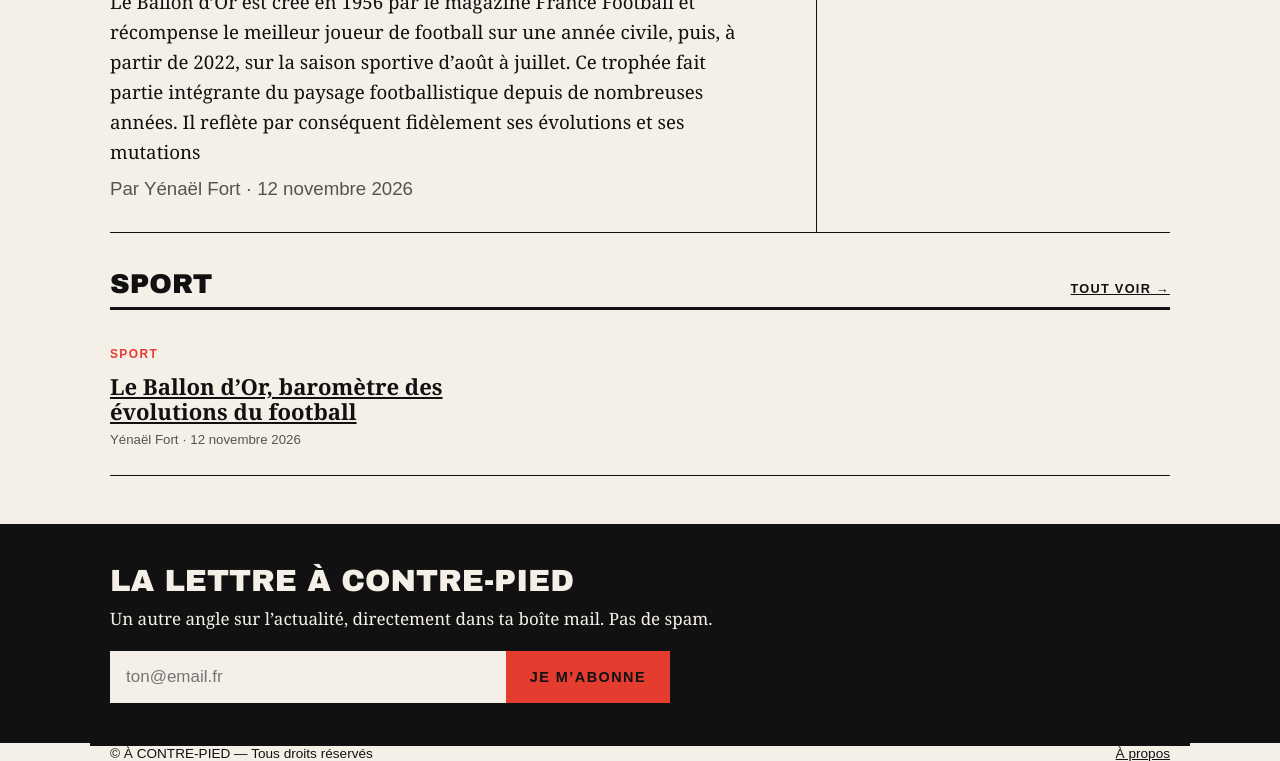
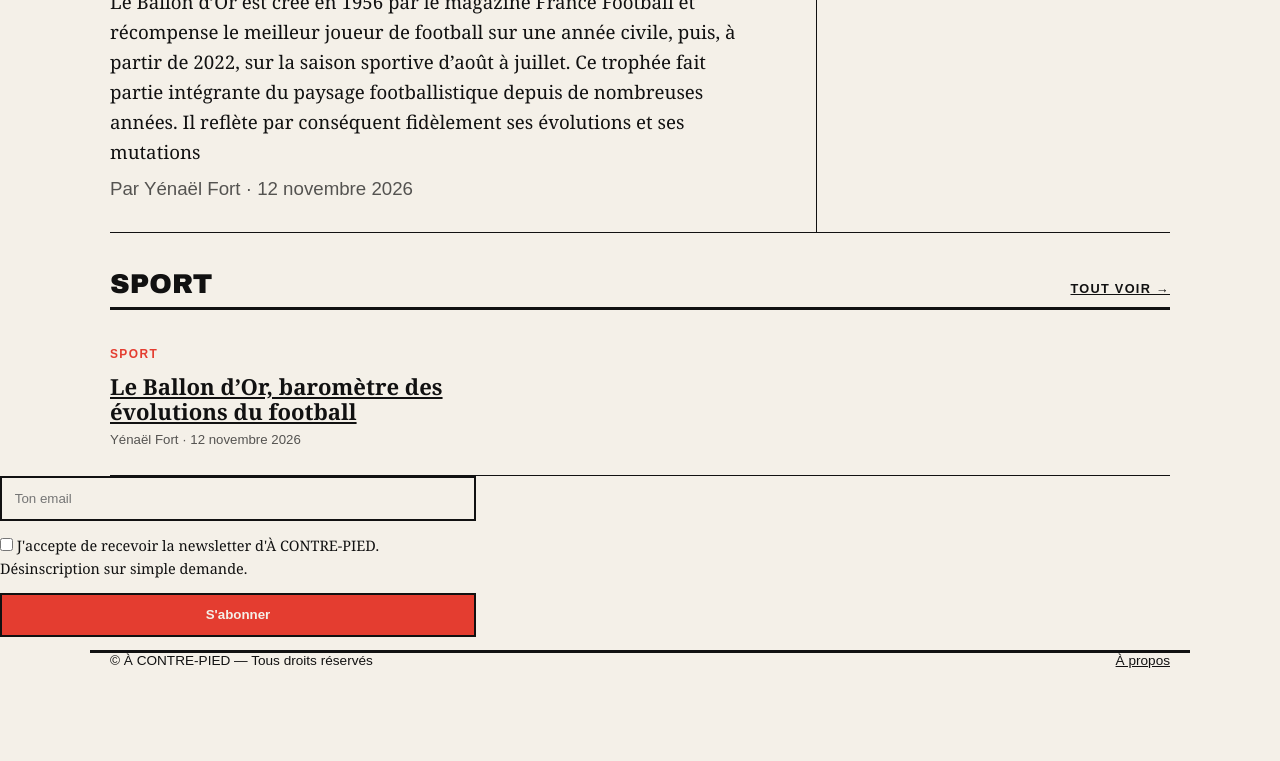
Before and after one commit to devjoshweb/A-contre-pied, an Astro site: page / in a window 1280 px wide. Shown: the part 891-1652 px from the top of the page. After the commit the page ends 1559 px from the top, so only its background shows below. Built offline with nearby package versions, Linux system fonts and the light colour scheme; Astro itself is replaced by a stand-in of ours.

Commit message:
Revamp newsletter form with consent and JS handling
Updated the newsletter form to include a consent checkbox and improved styling. Added JavaScript for form submission handling and user feedback.

```diff
--- a/src/components/Newsletter.astro
+++ b/src/components/Newsletter.astro
@@ -1,10 +1,42 @@
-<section class="news"><div class="wrap">
-  <h2>La lettre à contre-pied</h2>
-  <p>Un autre angle sur l’actualité, directement dans ta boîte mail. Pas de spam.</p>
-  <form name="newsletter" method="POST" data-netlify="true" netlify-honeypot="bot-field" action="/merci/">
-    <input type="hidden" name="form-name" value="newsletter" />
-    <p hidden><label>Ne pas remplir <input name="bot-field" /></label></p>
-    <input type="email" name="email" placeholder="ton@email.fr" required aria-label="Adresse e-mail" />
-    <button type="submit">Je m’abonne</button>
-  </form>
-</div></section>
+---
+---
+<form name="newsletter" method="POST" data-netlify="true" netlify-honeypot="bot-field" id="nl" class="newsletter">
+  <input type="hidden" name="form-name" value="newsletter" />
+  <p style="display:none"><label>Do not fill: <input name="bot-field" /></label></p>
+  <input type="email" name="email" placeholder="Ton email" required />
+  <label class="consent">
+    <input type="checkbox" name="consent" required />
+    J'accepte de recevoir la newsletter d'À CONTRE-PIED. Désinscription sur simple demande.
+  </label>
+  <button type="submit">S'abonner</button>
+  <p id="nl-msg" aria-live="polite"></p>
+</form>
+
+<script>
+  const f = document.getElementById('nl') as HTMLFormElement;
+  const msg = document.getElementById('nl-msg')!;
+  f.addEventListener('submit', async (e) => {
+    e.preventDefault();
+    msg.textContent = 'Envoi…';
+    const body = new URLSearchParams(new FormData(f) as unknown as Record<string, string>).toString();
+    const r = await fetch('/', {
+      method: 'POST',
+      headers: { 'Content-Type': 'application/x-www-form-urlencoded' },
+      body,
+    });
+    msg.textContent = r.ok ? 'Merci, tu es inscrit·e !' : 'Erreur, réessaie plus tard.';
+    if (r.ok) f.reset();
+  });
+</script>
+
+<style>
+  .newsletter { display: flex; flex-direction: column; gap: 0.75rem; max-width: 28rem; }
+  .newsletter input[type="email"] {
+    padding: 0.75rem; border: 2px solid #111111; background: #F4F0E8; border-radius: 0;
+  }
+  .newsletter button {
+    padding: 0.75rem; border: 2px solid #111111; background: #E43D30; color: #F4F0E8;
+    font-weight: 700; cursor: pointer; border-radius: 0;
+  }
+  .consent { font-size: 0.85rem; }
+</style>
```
